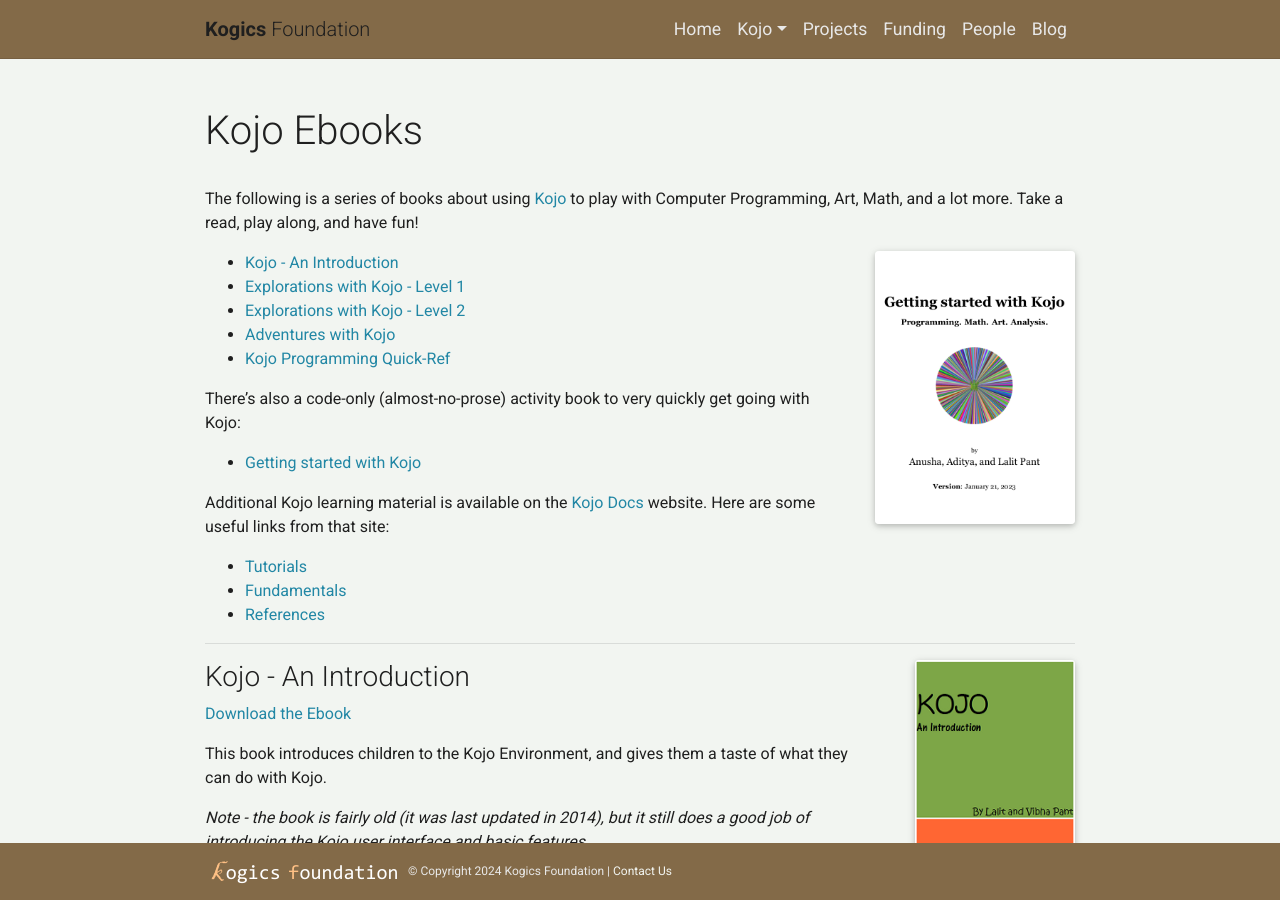
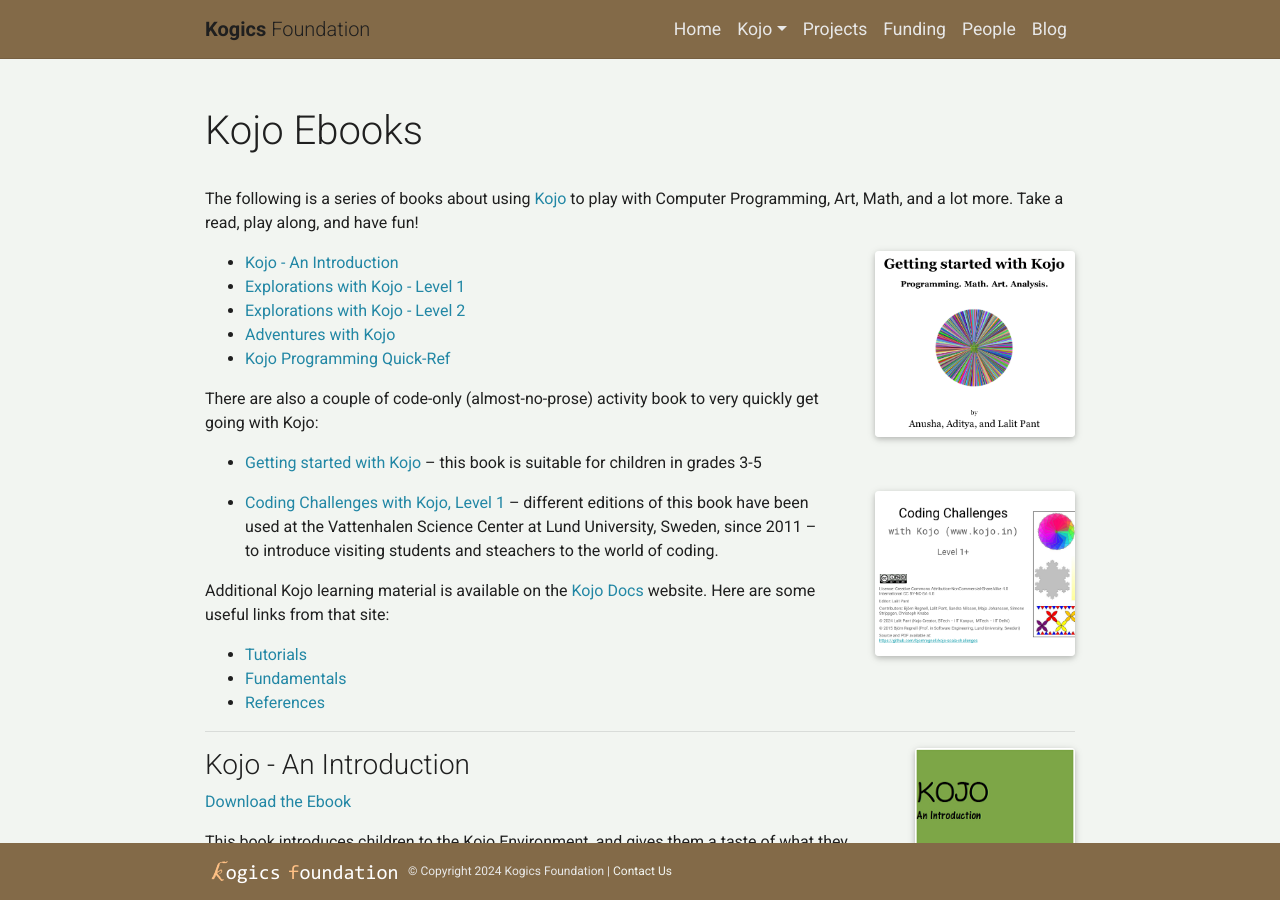
Before and after one commit to kogics/kogics.github.io, a Jekyll site: the page built from _pages/kojo/ebooks.md, in a window 1280 px wide and 900 px high. Built offline with Jekyll 4.4.1, drawn with Linux system fonts in a browser that asks for light colours; full-size pictures stand in for the smaller copies a plugin makes; comment, search, counter and statistics services are not loaded; a style sheet for code colours, icons or effects is not loaded.

Commit message:
Add challenges level 1 book

```diff
--- a/_pages/kojo/ebooks.md
+++ b/_pages/kojo/ebooks.md
@@ -18,8 +18,17 @@
 * [Adventures with Kojo](#adventures)
 * [Kojo Programming Quick-Ref](#quickref)
 
-There's also a code-only (almost-no-prose) activity book to very quickly get going with Kojo:
-* [Getting started with Kojo](https://docs.kogics.net/tutorials-index.html#books)
+
+There are also a couple of code-only (almost-no-prose) activity book to very quickly get going with Kojo:
+* [Getting started with Kojo](https://docs.kogics.net/tutorials-index.html#books) -- this book is suitable for children in grades 3-5
+
+<div class="float-right ml-5 mb-1 text-center">
+  <a href="https://docs.kogics.net/tutorials-index.html#books">
+    {% include figure.html path="assets/img/ebook/challenges1.png" class="img-fluid rounded z-depth-1" width="200" %}
+  </a>
+</div>
+
+* [Coding Challenges with Kojo, Level 1](https://docs.kogics.net/tutorials-index.html#books) -- different editions of this book have been used at the Vattenhalen Science Center at Lund University, Sweden, since 2011 -- to introduce visiting students and steachers to the world of coding.
 
 Additional Kojo learning material is available on the [Kojo Docs](http://docs.kogics.net/) website. Here are some useful links from that site:
 * [Tutorials](https://docs.kogics.net/tutorials-index.html)
```
Also changed, not shown: assets/img/ebook/challenges1.png (added), assets/img/ebook/getting-started.png.
